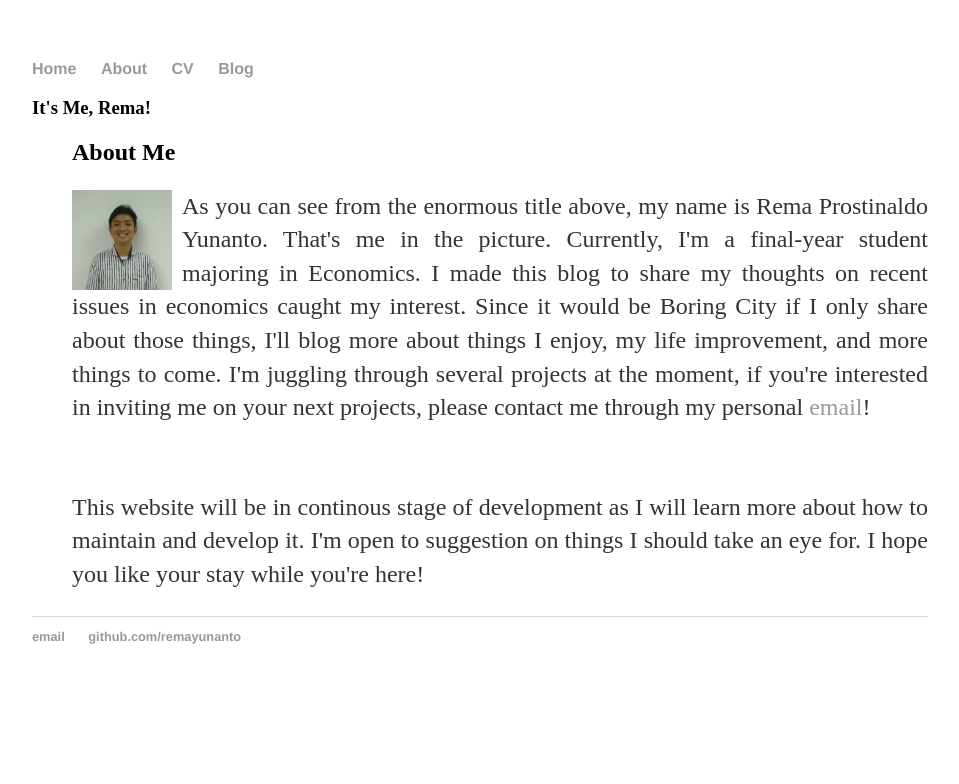
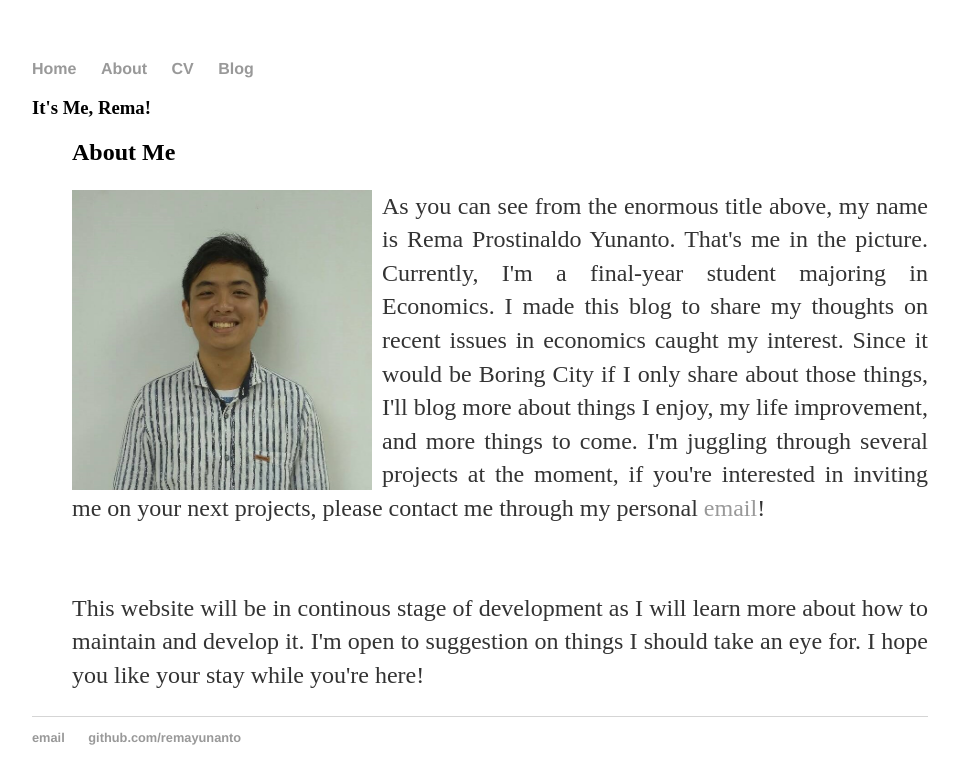
Before and after one commit to remayunanto/remayunanto.github.io, a Jekyll site: the page built from about/index.html, in a window 1280 px wide. Shown: the top 784 px of the page, without its empty margins (160-1119 px from the left). Built offline with Jekyll 4.4.1, drawn with Linux system fonts in a browser that asks for light colours.

Commit message:
Update index.html

```diff
--- a/about/index.html
+++ b/about/index.html
@@ -10,7 +10,7 @@ title: It's Me, Rema!
 
 		<!-- YOUR PICTURE HERE after alt -->
 	<div class="container2">
-		<img src="/about/rema.jpg" alt="Picture of Rema Yunanto" width="100" height="100">
+		<img src="/about/rema.jpg" alt="Picture of Rema Yunanto" width="300" height="300">
 	<div class="text">
 		<p> As you can see from the enormous title above, my name is Rema Prostinaldo Yunanto. That's me in the picture. Currently, I'm a final-year student majoring in Economics. I made this blog to share my thoughts on recent issues in economics caught my interest. Since it would be Boring City if I only share about those things, I'll blog more about things I enjoy, my life improvement, and more things to come. I'm juggling through several projects at the moment, if you're interested in inviting me on your next projects, please contact me through my personal <a href="mailto:remayunanto@gmail.com">email</a>!</p>
       <br>
```
